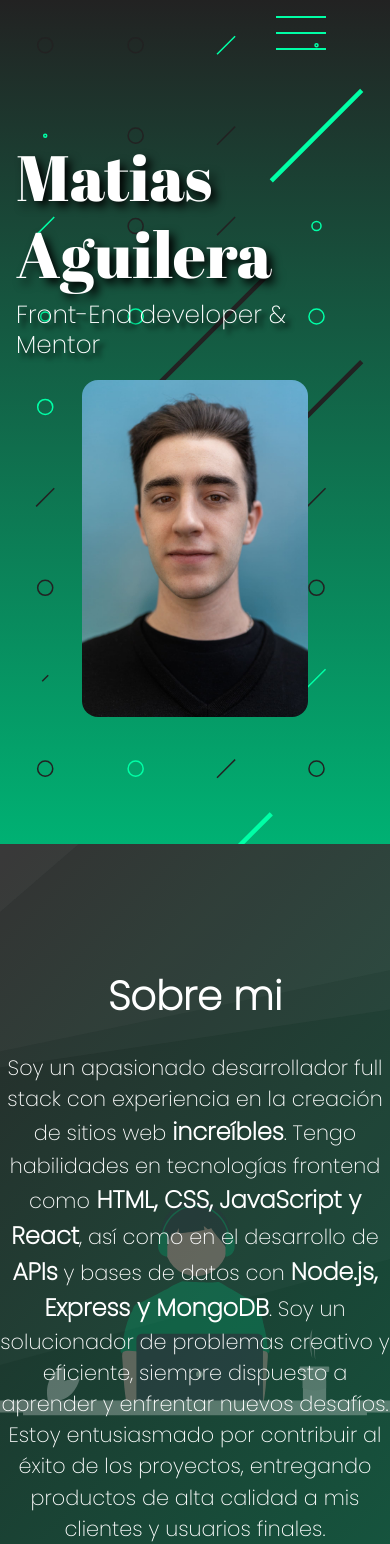
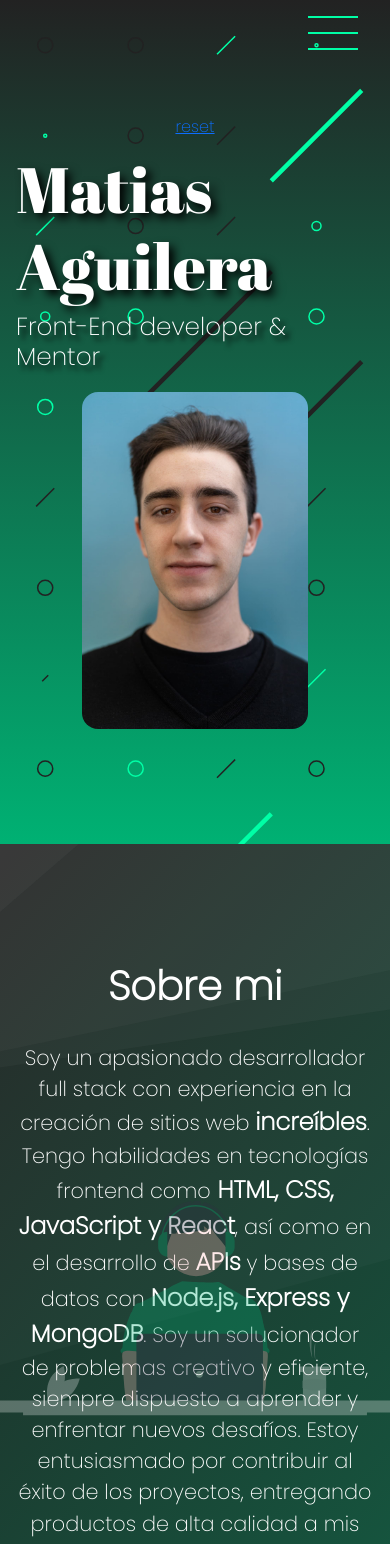
Before and after one commit to Mati1999/MyPorfolio, a React (Vite) app: page / in a window 390 px wide. Shown: the top 1544 px of the page. Built offline with nearby package versions, Linux system fonts and the light colour scheme.

Commit message:
Avance mobile

```diff
--- a/src/components/AboutMe.jsx
+++ b/src/components/AboutMe.jsx
@@ -7,7 +7,7 @@ const AboutMe = () => {
         <div className='AboutMeSection' id='aboutMe'>
             <img src={aboutMe} alt='' data-aos='zoom-in' />
             <h2 data-aos='zoom-out'>Sobre mi</h2>
-            <p data-aos='zoom-out'>
+            <p>
                 Soy un apasionado desarrollador full stack con experiencia en la creación de sitios web <b>increíbles</b>. Tengo habilidades en tecnologías frontend como
                 <b> HTML, CSS, JavaScript y React</b>, así como en el desarrollo de <b>APIs</b> y bases de datos con <b>Node.js, Express y MongoDB</b>. Soy un solucionador de problemas creativo y
                 eficiente, siempre dispuesto a aprender y enfrentar nuevos desafíos. Estoy entusiasmado por contribuir al éxito de los proyectos, entregando productos de alta calidad a mis clientes y
--- a/src/components/Header.jsx
+++ b/src/components/Header.jsx
@@ -5,7 +5,7 @@ import { Link, animateScroll as scroll } from 'react-scroll';
 
 const Header = () => {
     const [menu, setmenu] = useState('menu');
-    const [moveHeader, setMoveHeader] = useState('header-open');
+    const [moveHeader, setMoveHeader] = useState('header');
 
     const openMenu = (e) => {
         menu === 'menu' ? setmenu('menu-open') : setmenu('menu');
@@ -22,32 +22,32 @@ const Header = () => {
                 <span></span>
             </button>
             <header className={moveHeader}>
-                <Link className='toTop logoContainer' smooth={true} data-aos='fade-down' data-aos-duration='300'>
+                <Link className='toTop logoContainer' smooth={true} data-aos='fade-down' data-aos-duration='300' onClick={openMenu}>
                     <img className='toTop' src={MA} alt='' onClick={scrollToTop} />
                 </Link>
                 <ul className='navigation'>
                     <li data-aos='fade-down' data-aos-duration='400'>
-                        <Link to='aboutMe' smooth={true}>
+                        <Link to='aboutMe' smooth={true} onClick={openMenu}>
                             Sobre mi
                         </Link>
                     </li>
                     <li data-aos='fade-down' data-aos-duration='500'>
-                        <Link to='experience' smooth={true}>
+                        <Link to='experience' smooth={true} onClick={openMenu}>
                             Experiencia
                         </Link>
                     </li>
                     <li data-aos='fade-down' data-aos-duration='600'>
-                        <Link to='tech' smooth={true}>
+                        <Link to='tech' smooth={true} onClick={openMenu}>
                             Tech
                         </Link>
                     </li>
                     <li data-aos='fade-down' data-aos-duration='700'>
-                        <Link to='projects' smooth={true}>
+                        <Link to='projects' smooth={true} onClick={openMenu}>
                             Proyectos
                         </Link>
                     </li>
                     <li data-aos='fade-down' data-aos-duration='800'>
-                        <Link to='contact' smooth={true}>
+                        <Link to='contact' smooth={true} onClick={openMenu}>
                             Contacto
                         </Link>
                     </li>
--- a/src/components/Presentation.jsx
+++ b/src/components/Presentation.jsx
@@ -5,6 +5,7 @@ import '../scss/Presentation.scss';
 const Presentation = () => {
     return (
         <section id='Presentation' className='presentation'>
+            <a href=''>reset</a>
             <div>
                 <h1 data-aos='fade-right' data-aos-duration='1500'>
                     Matias Aguilera
--- a/src/scss/AboutMe.scss
+++ b/src/scss/AboutMe.scss
@@ -32,6 +32,10 @@
 
     p {
         font-size: 1.3rem;
+        margin: 0;
+        @include mobile {
+            padding: 0 1rem;
+        }
     }
     b {
         font-size: 1.5rem;
--- a/src/scss/App.scss
+++ b/src/scss/App.scss
@@ -1,5 +1,5 @@
 @import 'variables.scss';
 
 main {
-    @include medidas(100%, 100%);
+    @include medidas(100vw, 100vh);
 }
--- a/src/scss/Header.scss
+++ b/src/scss/Header.scss
@@ -18,7 +18,7 @@
         flex-direction: column;
         justify-content: space-between;
         padding: 3rem 0;
-        left: 0;
+        left: 100%;
         transition: all 0.3s ease-out;
     }
 }
@@ -41,7 +41,7 @@
         flex-direction: column;
         justify-content: space-between;
         padding: 3rem 0;
-        left: 100%;
+        left: 0;
         transition: all 0.3s ease-out;
     }
 }
@@ -56,7 +56,7 @@
         background: $details;
         position: fixed;
         top: 2rem;
-        right: 4rem;
+        right: 2rem;
         transition: all 0.1s ease-out;
 
         span {
@@ -99,7 +99,7 @@
         background: transparent;
         position: fixed;
         top: 2rem;
-        right: 4rem;
+        right: 2rem;
         transition: all 0.1s ease-out;
 
         span {
@@ -145,7 +145,8 @@
     }
 
     @include mobile {
-        display: none;
+        @include medidas(100%, 20%);
+        justify-content: center;
     }
 }
 
```
